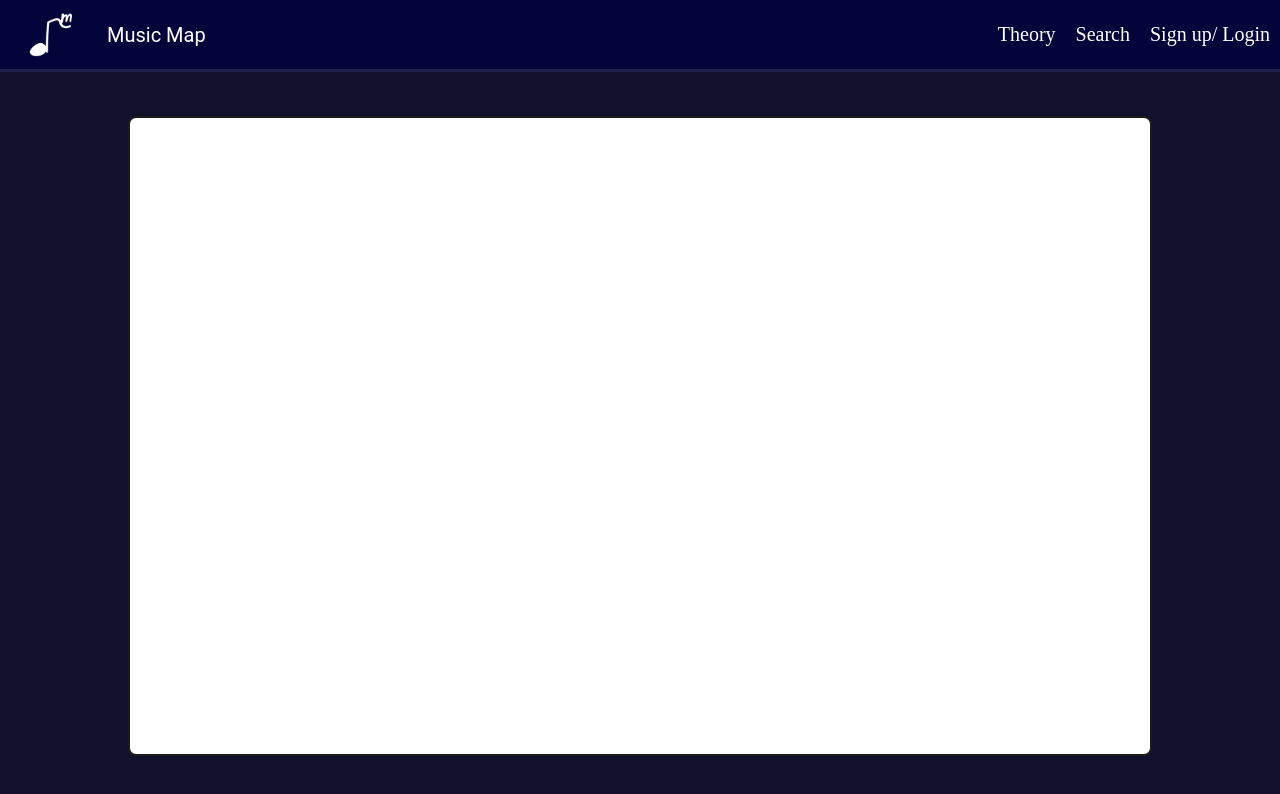
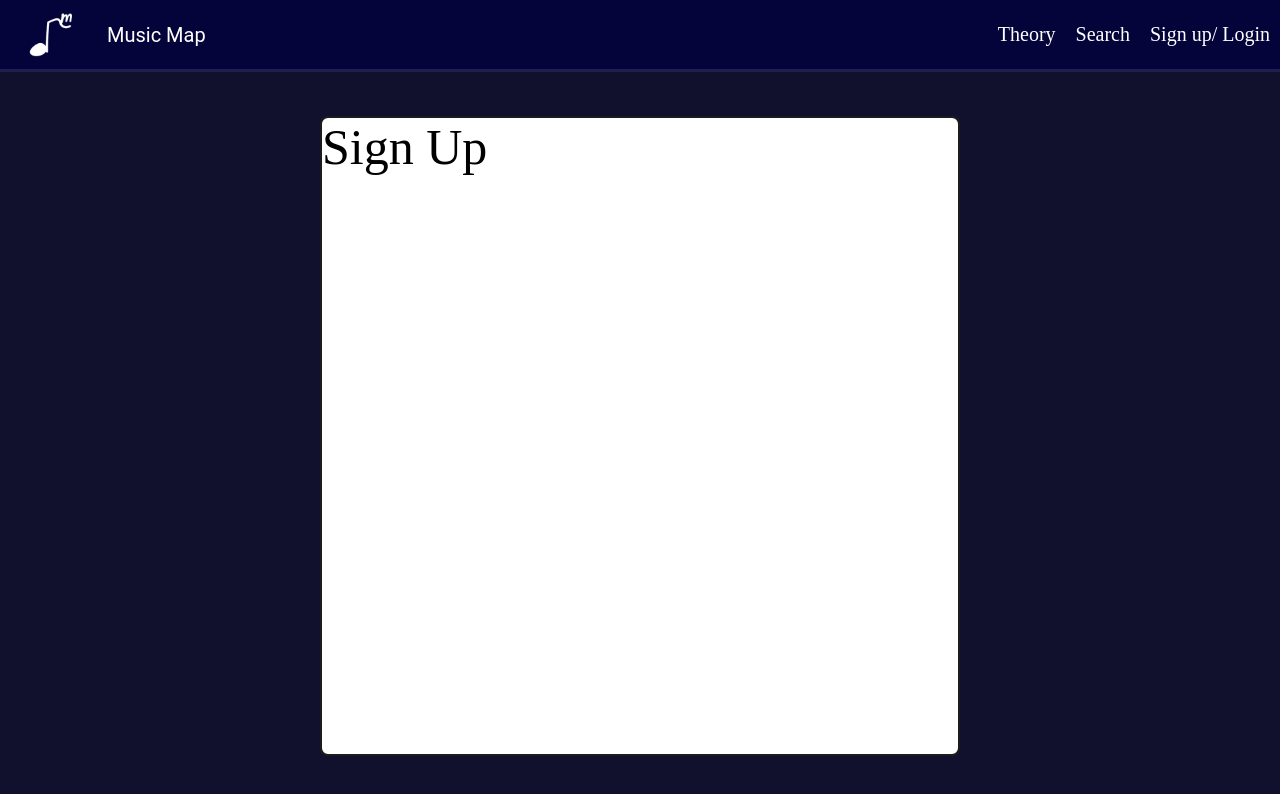
Before and after one commit to marshall-edmond/music-theory, a React (Vite) app in the folder frontend/: page /generate in a window 1280 px wide. Shown: the top 794 px of the page. Built offline with nearby package versions, Linux system fonts and the light colour scheme.

Commit message:
Sign up Page update

```diff
--- a/frontend/src/pages/Signup.tsx
+++ b/frontend/src/pages/Signup.tsx
@@ -6,6 +6,11 @@ function Signup(){
             <Header />
             <div className={styles.mainContainer}>
                 <div className={styles.container}>
+                    <section className={styles.forms}>
+                        <h1 className={styles.h1}>
+                            Sign Up
+                        </h1>
+                    </section>
                 </div>
             </div>
         </>
--- a/frontend/src/styles/Signup.module.css
+++ b/frontend/src/styles/Signup.module.css
@@ -14,9 +14,21 @@
     display:flex;
     border-radius:8px;
     height: 80vh;
-    width: 80%;
+    width: 50%;
     z-index: 2;
     border: 2px solid rgb(29, 28, 28);
     background-color: white;
     overflow-y: hidden;
 }
+
+.forms {
+    display:flex;
+    flex-direction: column;
+    align-items:center;
+}
+
+.h1 {
+    color: black;
+    font-family: 'Proxima Nova';
+    font-size: 5rem;
+}
```
